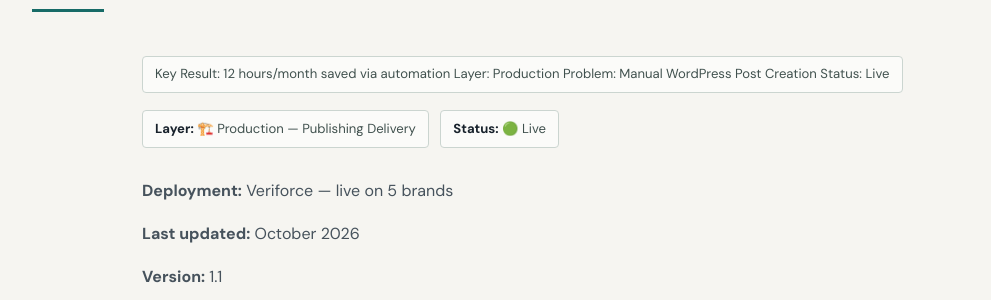
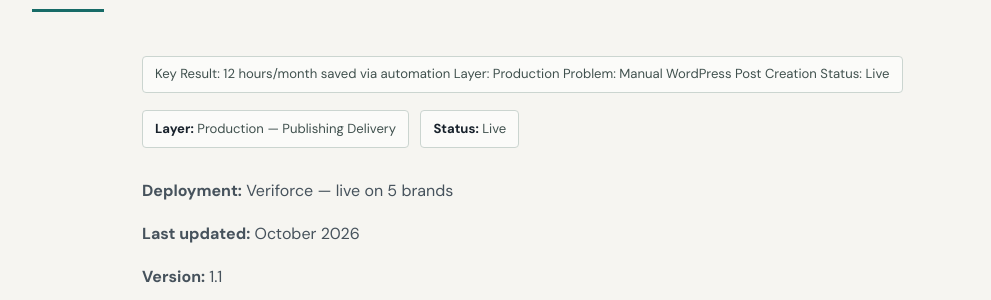
Before and after one commit to georgefwmurray/Marketing-Operations-Control-Centre, a Jekyll site: the page built from Agents/WordPress Post Creation Agent/WordPress-Post-Creation-Agent.md, in a window 1280 px wide and 900 px high, scrolled down 445 px. Shown: the part 140-440 px from the top of the window, without its empty margins (48-1039 px from the left). Built offline with Jekyll 4.4.1, drawn with Linux system fonts in a browser that asks for light colours.

```diff
--- a/Agents/WordPress Post Creation Agent/WordPress-Post-Creation-Agent.md
+++ b/Agents/WordPress Post Creation Agent/WordPress-Post-Creation-Agent.md
@@ -14,9 +14,9 @@ Status: Live
 
 ---
 
-**Layer:** 🏗️ Production — Publishing Delivery
+**Layer:** Production — Publishing Delivery
 
-**Status:** 🟢 Live
+**Status:** Live
 
 **Platform:** WordPress (five brand sites) · Power Automate · SharePoint · ClickUp
 
```
